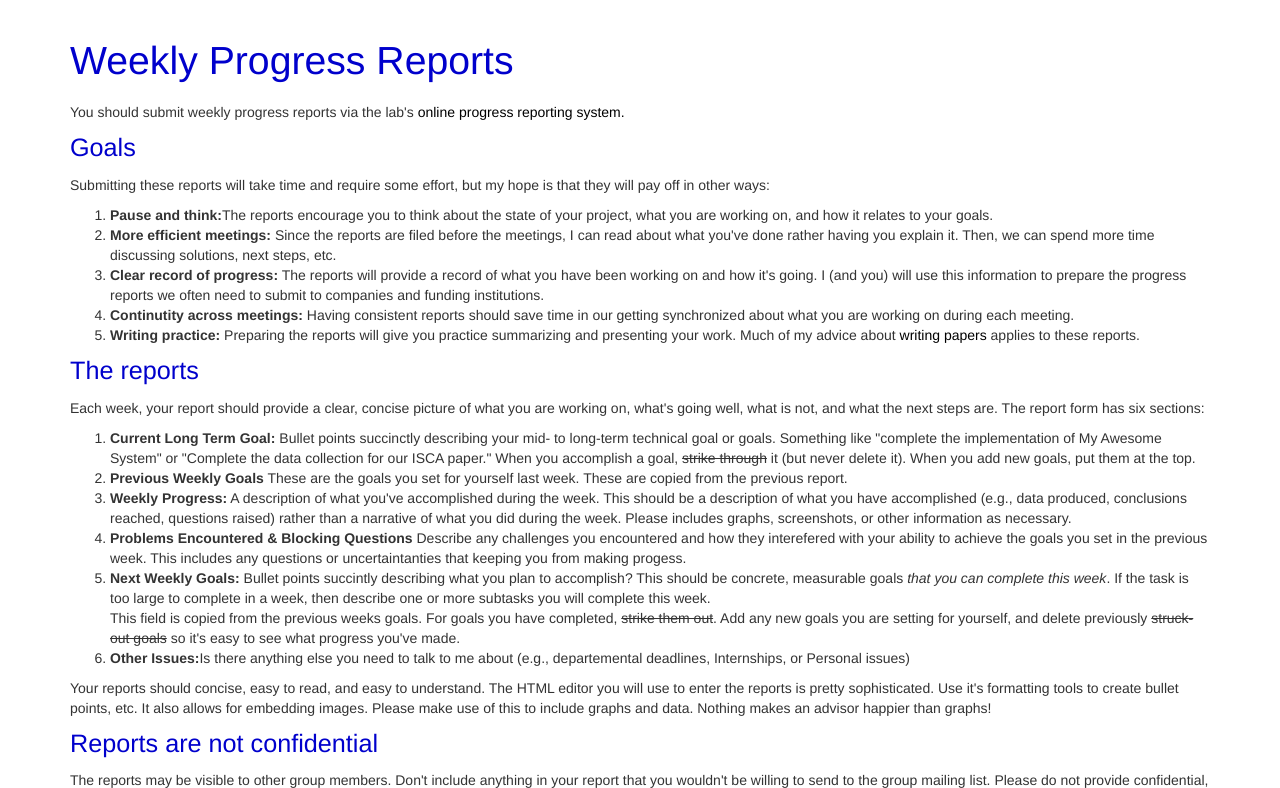
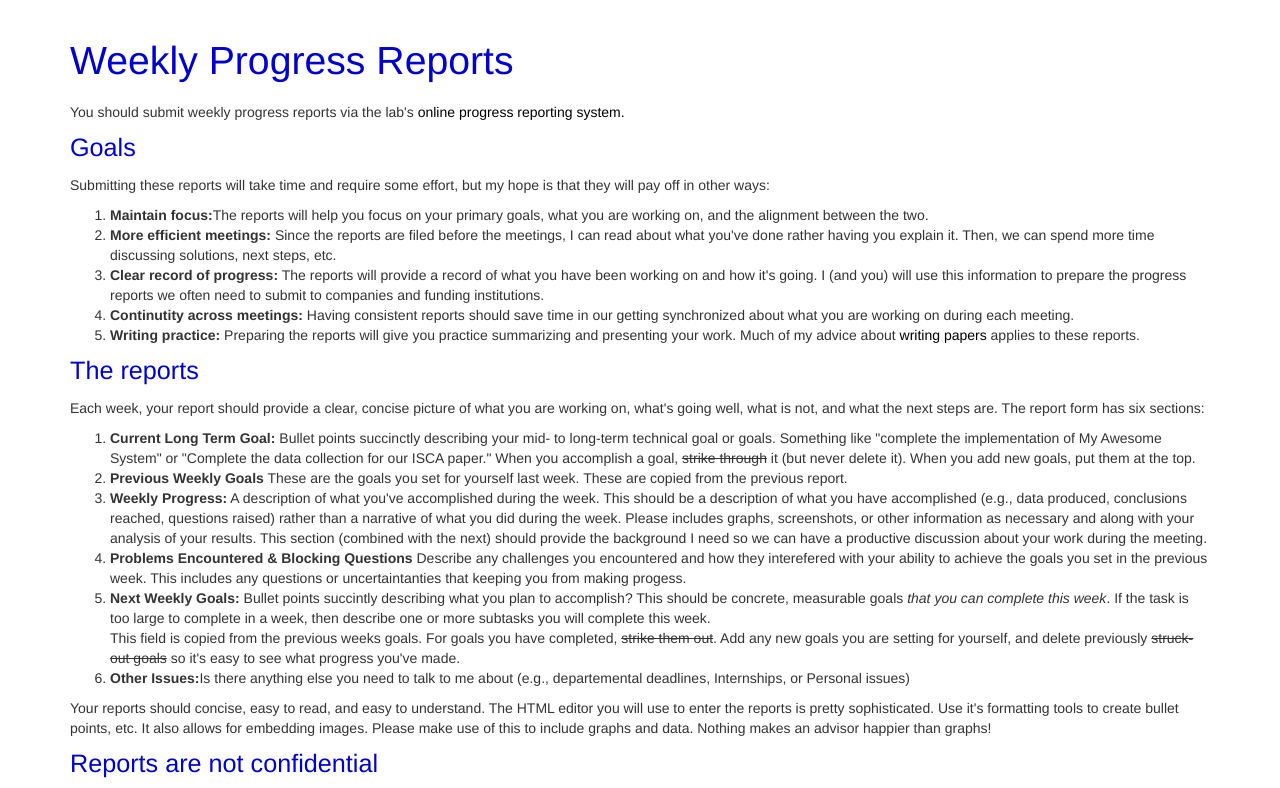
Before and after one commit to NVSL/smithers, a Python web app: template server/smithers/templates/html/ProgressReports.jinja.html in a window 1280 px wide. Shown: the part 51-839 px from the top of the page. Run offline with Jinja, Linux system fonts and the light colour scheme; the template is opened without the code that fills it, so the values that code supplies are empty; some libraries are stand-ins or nearby versions.

Commit message:
tweak report guidance

```diff
--- a/server/smithers/templates/html/ProgressReports.jinja.html
+++ b/server/smithers/templates/html/ProgressReports.jinja.html
@@ -7,7 +7,7 @@
 
 <p>Submitting these reports will take time and require some effort, but my hope is that they will pay off in other ways:</p>
 <ol>
-    <li><b>Pause and think:</b>The reports encourage you to think about the state of your project, what you are working on, and how it relates to your goals.</li>
+    <li><b>Maintain focus:</b>The reports will help you focus on your primary goals, what you are working on, and the alignment between the two.</li>
     <li><b>More efficient meetings:</b> Since the reports are filed before the meetings, I can read about what you've done rather having you explain it.  Then, we can spend more time discussing solutions, next steps, etc.</li>
     <li><b>Clear record of progress:</b> The reports will provide a record of what you have been working on and how it's going.  I (and you) will use this information to prepare the progress reports we often need to submit to companies and funding institutions.</li>
     <li><b>Continutity across meetings:</b> Having consistent reports should save time in our getting synchronized about what you are working on during each meeting.</li>
@@ -20,7 +20,7 @@
 <ol>
     <li><b>Current Long Term Goal:</b> Bullet points succinctly describing your mid- to long-term technical goal or goals.  Something like "complete the implementation of My Awesome System" or "Complete the data collection for our ISCA paper."  When you accomplish a goal, <span style="text-decoration: line-through">strike through</span> it (but never delete it).  When you add new goals, put them at the top.</li>
     <li><b>Previous Weekly Goals</b> These are the goals you set for yourself last week.  These are copied from the previous report.</li>
-    <li><b>Weekly Progress:</b> A description of what you've accomplished during the week.  This should be a description of what you have accomplished (e.g., data produced, conclusions reached, questions raised) rather than a narrative of what you did during the week.  Please includes graphs, screenshots, or other information as necessary.</li>
+    <li><b>Weekly Progress:</b> A description of what you've accomplished during the week.  This should be a description of what you have accomplished (e.g., data produced, conclusions reached, questions raised) rather than a narrative of what you did during the week.  Please includes graphs, screenshots, or other information as necessary and along with your analysis of your results.  This section (combined with the next) should provide the background I need so we can have a productive discussion about your work during the meeting.</li>
     <li><b>Problems Encountered &amp; Blocking Questions</b> Describe any challenges you encountered and how they interefered with your ability to achieve the goals you set in the previous week.  This includes any questions or uncertaintanties that keeping you from making progess.</li>
     <li><b>Next Weekly Goals:</b> Bullet points succintly describing what you plan to accomplish?  This should be concrete, measurable goals <i>that you can complete this week</i>.  If the task is too large to complete in a week, then describe one or more subtasks you will complete this week.  <br/> This field is copied from the previous weeks goals.  For goals you have completed, <span style="text-decoration: line-through">strike them out</span>.   Add any new goals you are setting for yourself, and delete previously <span style="text-decoration: line-through">struck-out goals</span> so it's easy to see what progress you've made.</li>
     <li><b>Other Issues:</b>Is there anything else you need to talk to me about (e.g., departemental deadlines,  Internships, or Personal issues)</li>
```
